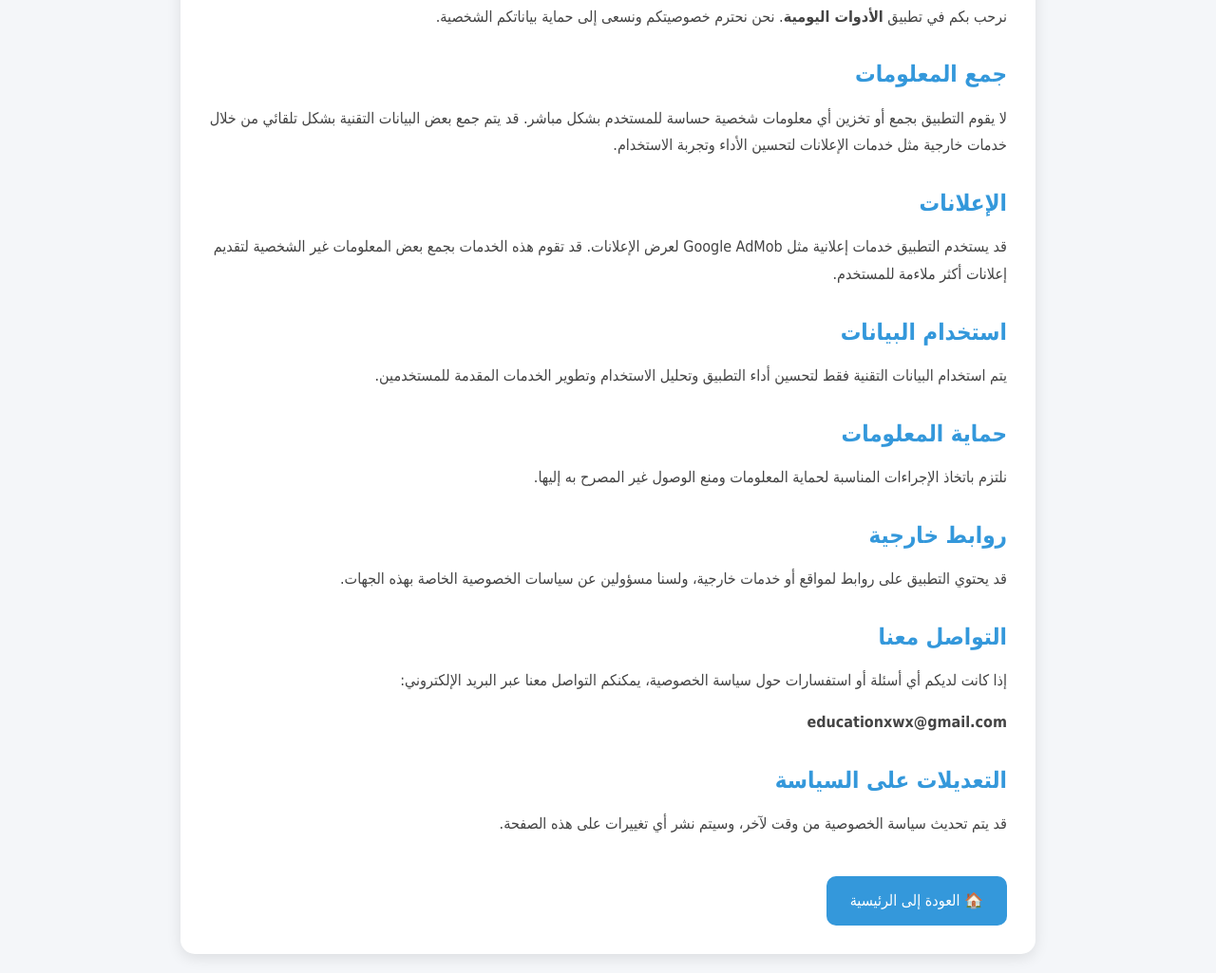
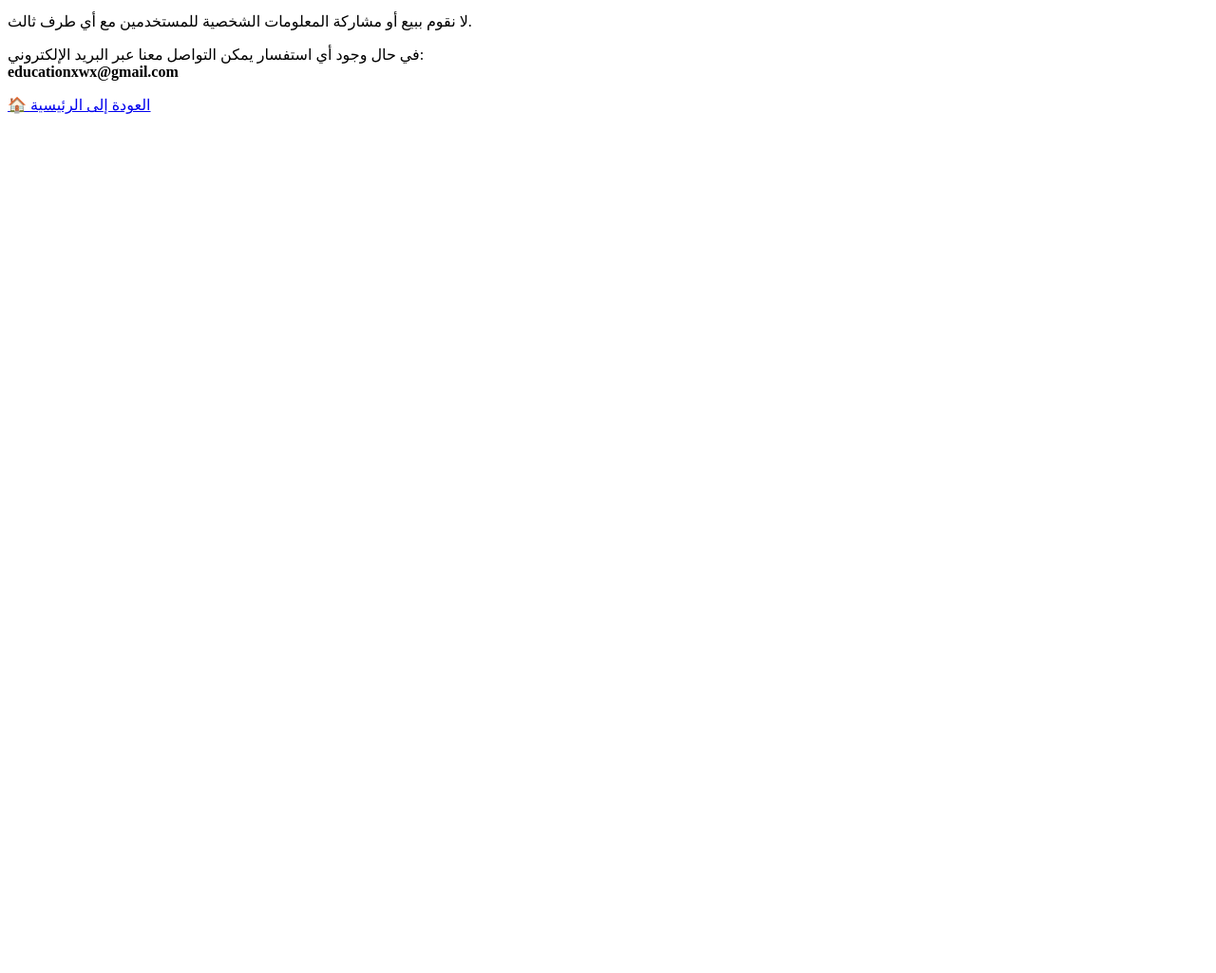
Before and after one commit to educationxwx-rgb/daily-tools, a plain HTML site: page privacy.html in a window 1280 px wide. Shown: the part 124-1149 px from the top of the page at 95% size. After the commit the page ends 800 px from the top, so only its background shows below. Drawn offline with Linux system fonts and the light colour scheme.

Commit message:
Update privacy.html

```diff
--- a/privacy.html
+++ b/privacy.html
@@ -1,198 +1,31 @@
-<!DOCTYPE html>
-<html lang="ar" dir="rtl">
-<head>
-<meta charset="UTF-8">
-<meta name="viewport" content="width=device-width, initial-scale=1.0">
-<title>سياسة الخصوصية</title>
+ <body>
 
-<style>
-body{
-    font-family: Tahoma, Arial, sans-serif;
-    background:#f5f7fa;
-    margin:0;
-    padding:20px;
-    line-height:1.8;
-}
-
-.container{
-    max-width:900px;
-    margin:auto;
-    background:#fff;
-    padding:25px;
-    border-radius:15px;
-    box-shadow:0 0 15px rgba(0,0,0,0.1);
-}
-
-h1{
-    text-align:center;
-    color:#2c3e50;
-}
-
-h2{
-    color:#3498db;
-    margin-top:25px;
-}
-
-.back-btn{
-    display:inline-block;
-    margin-top:20px;
-    padding:12px 25px;
-    background:#3498db;
-    color:white;
-    text-decoration:none;
-    border-radius:10px;
-    font-size:16px;
-}
-
-.back-btn:hover{
-    background:#2980b9;
-}
-</style>
-</head>
-
-<body>
-
-<div class="container">
+<div class="privacy-container">
 
 <h1>سياسة الخصوصية</h1>
 
 <p>
-نرحب بكم في تطبيق <strong>الأدوات اليومية</strong>.
-نحن نحترم خصوصيتكم ونسعى إلى حماية بياناتكم الشخصية.
-</p>
-
-<h2>جمع المعلومات</h2>
-
-<p>
-لا يقوم التطبيق بجمع أو تخزين أي معلومات شخصية حساسة للمستخدم بشكل مباشر.
-قد يتم جمع بعض البيانات التقنية بشكل تلقائي من خلال خدمات خارجية مثل خدمات الإعلانات لتحسين الأداء وتجربة الاستخدام.
-</p>
-
-<h2>الإعلانات</h2>
-
-<p>
-قد يستخدم التطبيق خدمات إعلانية مثل Google AdMob لعرض الإعلانات.
-قد تقوم هذه الخدمات بجمع بعض المعلومات غير الشخصية لتقديم إعلانات أكثر ملاءمة للمستخدم.
-</p>
-
-<h2>استخدام البيانات</h2>
-
-<p>
-يتم استخدام البيانات التقنية فقط لتحسين أداء التطبيق وتحليل الاستخدام وتطوير الخدمات المقدمة للمستخدمين.
-</p>
-
-<h2>حماية المعلومات</h2>
-
-<p>
-نلتزم باتخاذ الإجراءات المناسبة لحماية المعلومات ومنع الوصول غير المصرح به إليها.
-</p>
-
-<h2>روابط خارجية</h2>
-
-<p>
-قد يحتوي التطبيق على روابط لمواقع أو خدمات خارجية، ولسنا مسؤولين عن سياسات الخصوصية الخاصة بهذه الجهات.
-</p>
-
-<h2>التواصل معنا</h2>
-
-<p>
-إذا كانت لديكم أي أسئلة أو استفسارات حول سياسة الخصوصية، يمكنكم التواصل معنا عبر البريد الإلكتروني:
+نرحب بكم في تطبيق الأدوات اليومية. نحن نحترم خصوصية المستخدمين ونسعى إلى حماية بياناتهم.
 </p>
 
 <p>
+قد يستخدم التطبيق خدمات إعلانية مثل Google AdMob لعرض الإعلانات. وقد تقوم هذه الخدمات بجمع بعض البيانات غير الشخصية لتحسين تجربة الإعلانات.
+</p>
+
+<p>
+لا نقوم ببيع أو مشاركة المعلومات الشخصية للمستخدمين مع أي طرف ثالث.
+</p>
+
+<p>
+في حال وجود أي استفسار يمكن التواصل معنا عبر البريد الإلكتروني:
+<br>
 <strong>educationxwx@gmail.com</strong>
 </p>
 
-<h2>التعديلات على السياسة</h2>
-
-<p>
-قد يتم تحديث سياسة الخصوصية من وقت لآخر، وسيتم نشر أي تغييرات على هذه الصفحة.
-</p>
-
-<a href="index.html" class="back-btn">🏠 العودة إلى الرئيسية</a>
+<a href="index.html" class="back-btn">
+🏠 العودة إلى الرئيسية
+</a>
 
 </div>
 
 </body>
-</html>
-
-
-
-
-
-
-<style>
-
-
-*{
-    margin:0;
-    padding:0;
-    box-sizing:border-box;
-    font-family:Tahoma, Arial, sans-serif;
-}
-
-body{
-    background:#f4f6f9;
-    direction:rtl;
-    padding:20px;
-    line-height:1.8;
-}
-
-.container{
-    max-width:900px;
-    margin:auto;
-    background:#ffffff;
-    padding:30px;
-    border-radius:15px;
-    box-shadow:0 4px 15px rgba(0,0,0,0.1);
-}
-
-h1{
-    text-align:center;
-    color:#2c3e50;
-    margin-bottom:20px;
-}
-
-h2{
-    color:#3498db;
-    margin-top:25px;
-    margin-bottom:10px;
-}
-
-p{
-    color:#444;
-    margin-bottom:15px;
-}
-
-.email{
-    background:#f1f8ff;
-    padding:12px;
-    border-radius:10px;
-    text-align:center;
-    font-weight:bold;
-    color:#2c3e50;
-}
-
-.back-btn{
-    display:inline-block;
-    margin-top:25px;
-    padding:12px 25px;
-    background:#3498db;
-    color:#fff;
-    text-decoration:none;
-    border-radius:10px;
-    transition:0.3s;
-}
-
-.back-btn:hover{
-    background:#2980b9;
-}
-
-footer{
-    text-align:center;
-    margin-top:20px;
-    color:#777;
-    font-size:14px;
-}
-
-</style>
```
